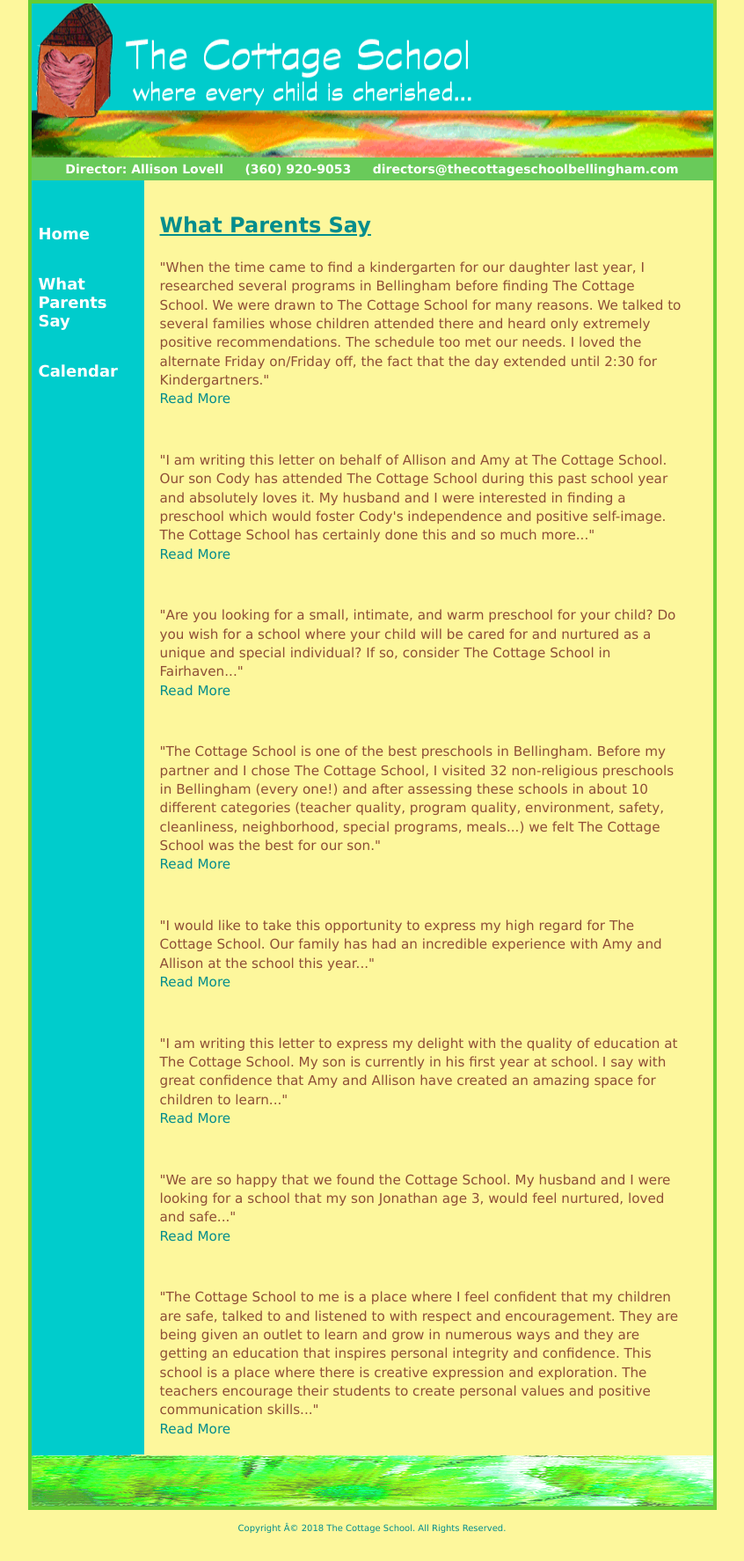
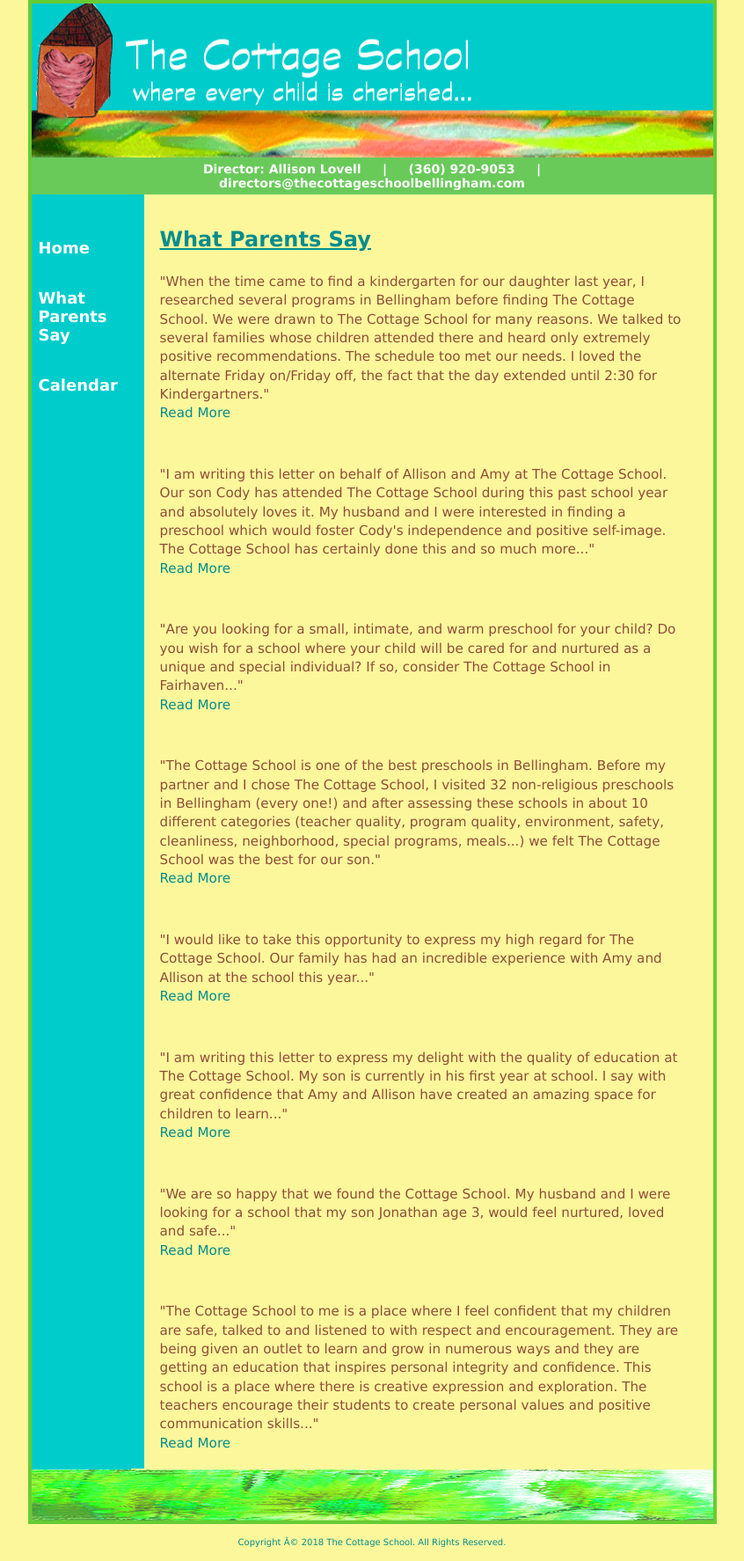
Before and after one commit to toddedison/The-Cottage-School-Bellingham.github.io, a Jekyll site: the page testimonials.html, which Jekyll copies as it is, in a window 1280 px wide. Shown: the whole page at 88% size, without its empty margins (217-1063 px from the left). Built offline with Jekyll 4.4.1, drawn with Linux system fonts in a browser that asks for light colours.

Commit message:
Clean up

```diff
--- a/testimonials.html
+++ b/testimonials.html
@@ -1,14 +1,14 @@
 <!DOCTYPE html PUBLIC "-//W3C//DTD HTML 4.01 Transitional//EN">
 <!-- saved from url=(0046)http://thecottageschoolbellingham.com/say.html -->
-<html><head><meta http-equiv="Content-Type" content="text/html; charset=windows-1252">
+<html>
+    <head>
+      <meta http-equiv="Content-Type" content="text/html; charset=windows-1252">
 
       <title>The Cottage School Bellingham</title>
       <meta name="keywords" content="The Cottage School, Southside of Bellingham, WA, Fairhaven district,  Nurturing, private school,kindergarten, preschool, ages three and one-half to six, Bellingham WA">
       <meta name="description" content="The Cottage School, private school, preschool, kindergarten,  Bellingham Washington,">
 
-
       <link rel="stylesheet" href="/css/new-style3.css" media="all" type="text/css">
-
 
       <script language="JavaScript">
       <!-- This script and many more are available free online at -->
@@ -22,38 +22,35 @@
       }
       // end -->
       </script>
+    </head>
 
-</head>
   <body>
 
     <div id="container">
-<div id="head" align="left"><a href="https://toddedison.github.io/index.html"><img height="175" src="/files/header2.gif" width="775" alt="The Cottage School"></a></div>
+      <div id="head" align="left"><a href="https://toddedison.github.io/index.html">
+        <img height="175" src="/files/header2.gif" width="775" alt="The Cottage School"></a>
+      </div>
 
       <div id="address">
         <ul>
              <li>Director: Allison Lovell</li>
+             <li> | </li>
              <li>(360) 920-9053</li>
-		<li style="border: none"><a href="mailto:directors@thecottageschoolbellingham.com">directors@thecottageschoolbellingham.com</a></li>
+             <li> | </li>
+          <li><a href="mailto:directors@thecottageschoolbellingham.com">directors@thecottageschoolbellingham.com</a></li>
         </ul>
       </div>
+
       <div id="navlinks">
-
         <ul>
-
           <li><a href="https://toddedison.github.io/index.html">Home</a></li><br><br>
           <li><a href="https://toddedison.github.io/testimonials.html">What Parents Say</a></li><br><br>
           <li><a href="#">Calendar</a></li>
         </ul>
       </div>
 
-
-
     	<div id="mainbox">
-
-
     	 <h3>What Parents Say</h3>
-
-
 
           <p>"When the time came to find a kindergarten for our daughter last year, I researched several programs in Bellingham before finding The Cottage School. We were drawn to The Cottage School for many reasons.  We talked to several families whose children attended there and heard only extremely positive recommendations. The schedule too met our needs. I loved the alternate Friday on/Friday off, the fact that the day extended until 2:30 for Kindergartners."<br><a href="javascript:popUp(&#39;/letters/ltr1.html&#39;)">Read More</a></p><br>
 
@@ -79,12 +76,11 @@
 
           <p>"The Cottage School to me is a place where I feel confident that my children are safe, talked to and listened to with respect and encouragement.  They are being given an outlet to learn and grow in numerous ways and they are getting an education that inspires personal integrity and confidence.  This school is a place where there is creative expression and exploration. The teachers encourage their students to create personal values and positive communication skills..."<br><a href="javascript:popUp(&#39;letters/ltr8.html&#39;)">Read More</a>
           </p>
+        </div>
 
-</div>
       <div id="footer"><img height="59" src="/files/grass.gif" width="775"></div>
     </div>
     <div id="footer"><p>Copyright © 2018 The Cottage School. All Rights Reserved.</p></div>
 
-
-
-</body></html>
+  </body>
+</html>
```
Lines whose indentation alone changed are shown as unchanged.
